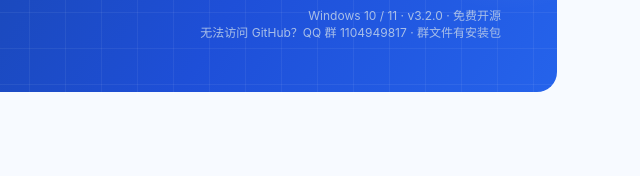
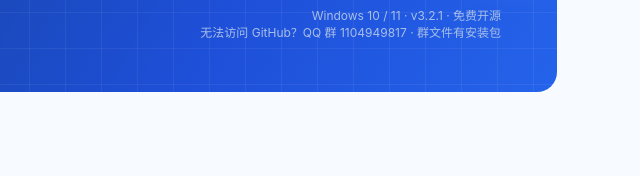
Before and after one commit to daoqigua/Averis, a plain HTML site: page index.html in a window 1280 px wide. Shown: the part 1835-2011 px from the top of the page, 635-1275 px from the left. Drawn offline with Linux system fonts and the light colour scheme.

Commit message:
Bump site to v3.2.1

```diff
--- a/index.html
+++ b/index.html
@@ -187,7 +187,7 @@
         <a class="btn p" href="https://github.com/daoqigua/Averis/releases/latest">下载最新版</a>
         <a class="btn s" href="client/">先在网页里看看</a>
       </div>
-      <div class="meta">Windows 10 / 11 · v3.2.0 · 免费开源<br>无法访问 GitHub？QQ 群 1104949817 · 群文件有安装包</div>
+      <div class="meta">Windows 10 / 11 · v3.2.1 · 免费开源<br>无法访问 GitHub？QQ 群 1104949817 · 群文件有安装包</div>
     </div>
   </div>
 </div></section>
```
